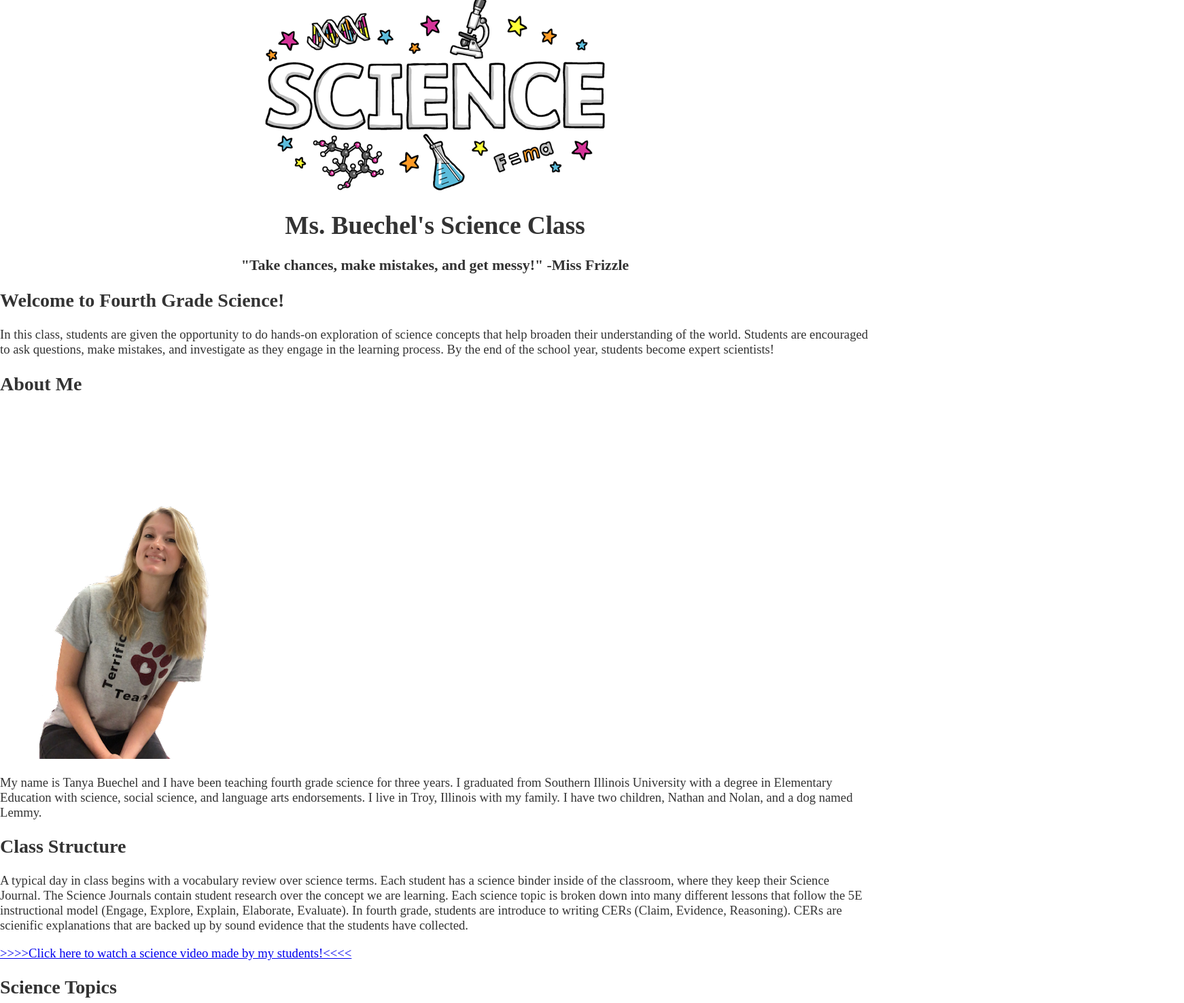
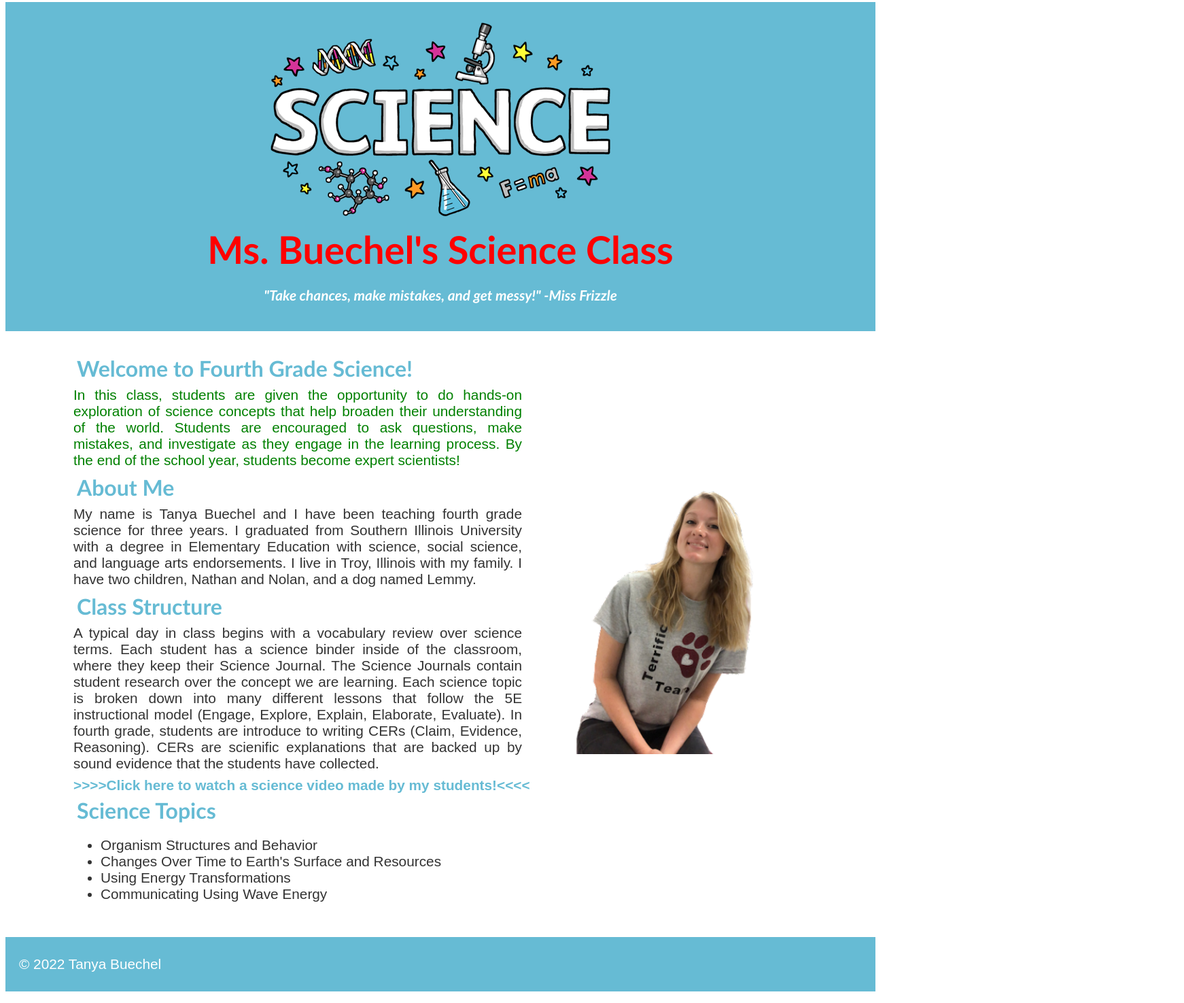
Before and after one commit to St-Louis-Women-March-2022/js-assignment-4-html-me-something-TanyaBuechel, a website: page index.html in a window 1280 px wide. Shown: the part 5-1480 px from the top of the page at 68% size, 1742 px wide, since content can reach past the window. Drawn offline with Linux system fonts and the light colour scheme.

Commit message:
Finished index and CSS

```diff
--- a/index.html
+++ b/index.html
@@ -9,9 +9,9 @@
    <body>
 
       <header>
-         <img src="images/Science.png"/>
-         <h1>Ms. Buechel's Science Class</h1>
-         <h3>"Take chances, make mistakes, and get messy!" -Miss Frizzle</h3>
+         <img class='headerImg' src="images/Science.png"/>
+         <h1 id="mainHeading">Ms. Buechel's Science Class</h1>
+         <h3 id="quote">"Take chances, make mistakes, and get messy!" -Miss Frizzle</h3>
       </header>
 
       <main>
@@ -19,7 +19,8 @@
             <!-- Class Intro -->
             <section>
                <h2>Welcome to Fourth Grade Science!</h2>
-               <p>In this class, students are given the opportunity to do hands-on exploration of science concepts that help broaden their understanding of the world.
+               <img id='bodyImg' class='right' src="images/About Me.png"/>
+               <p id="testP" class="funParagraph">In this class, students are given the opportunity to do hands-on exploration of science concepts that help broaden their understanding of the world.
                   Students are encouraged to ask questions, make mistakes, and investigate as they engage in the learning process.
                   By the end of the school year, students become expert scientists!</p>
             </section>
@@ -27,7 +28,6 @@
             <!-- About Me -->
             <section>
                <h2>About Me</h2>
-               <img src="images/About Me.png"/>
                <p>My name is Tanya Buechel and I have been teaching fourth grade science for three years.
                   I graduated from Southern Illinois University with a degree in Elementary Education with science, social science, and language arts endorsements.
                   I live in Troy, Illinois with my family. I have two children, Nathan and Nolan, and a dog named Lemmy.</p>
@@ -46,7 +46,6 @@
             <!-- Science Topics -->
             <article>
                <h2>Science Topics</h2>
-               <img src="images/new-fossil-banner.jpg"/>
                <ul>
                   <li>Organism Structures and Behavior</li>
                   <li>Changes Over Time to Earth's Surface and Resources</li>
--- a/styles.css
+++ b/styles.css
@@ -6,16 +6,107 @@ body {
     color: #333;
     width: 100vw;
     height: 100vh;
-    margin: 0px;
+    margin: 8px;
     padding: 0px;
     overflow-x: hidden;
+    display:block;
 }
 
 header {
-    background-color: white;
+    background-color: rgb(102, 187, 212);
     height: auto;
+    padding: 20px;
+    margin: 0px;
     text-align: center;
 }
+
+main {
+    width: 100%;
+    padding: 30px 100px;
+    box-sizing: border-box;
+}
+
+footer {
+    color: white;
+    background-color: rgb(102, 187, 212);
+    text-align: center;
+    height: auto;
+    padding: 20px;
+    margin: 0px;
+}
+
+h1 {
+    font-family: 'Gill Sans', 'Gill Sans MT', Calibri, 'Trebuchet MS', sans-serif;
+    font-size: 3.5rem;
+    font-weight: 700;
+    margin: 0px 0px 10px;
+}
+
+h2 {
+    font-family: 'Gill Sans', 'Gill Sans MT', Calibri, 'Trebuchet MS', sans-serif;
+    font-size: 2rem;
+    font-weight: 700;
+    color: rgb(102, 187, 212);
+    margin: 5px;
+}
+
+h3 {
+    font-family: 'Gill Sans', 'Gill Sans MT', Calibri, 'Trebuchet MS', sans-serif;
+    font-size: 1.3rem;
+}
+
+p {
+    text-align: justify;
+    margin: .5rem 0px;
+    font-size: 1.3rem;
+    font-family: Arial, Helvetica, sans-serif;
+}
+
+img {
+    margin: 10px 0px;
+}
+
+a {
+    color:rgb(102, 187, 212);
+    font-weight: 600;
+    text-decoration: none;
+    font-size: 1.3rem;
+    font-family: Arial, Helvetica, sans-serif;
+}
+
+a:hover {
+    color:rgb(121, 218, 248) !important;
+}
+
+ul {
+    font-family: Arial, Helvetica, sans-serif;
+    font-size: 1.3rem;
+}
+
 /* Ids */
+#mainHeading {
+    text-align: center;
+    color: red;
+}
 
+#headerImg {
+    width: 500px;
+}
+
+#bodyImg {
+    width: 400px;
+}
+
+#quote {
+    font-style: italic;
+    color: white;
+}
 /* Classes */
+.right {
+    float: right;
+    margin-left: 20px;
+}
+
+.funParagraph {
+    color: green;
+}
```
